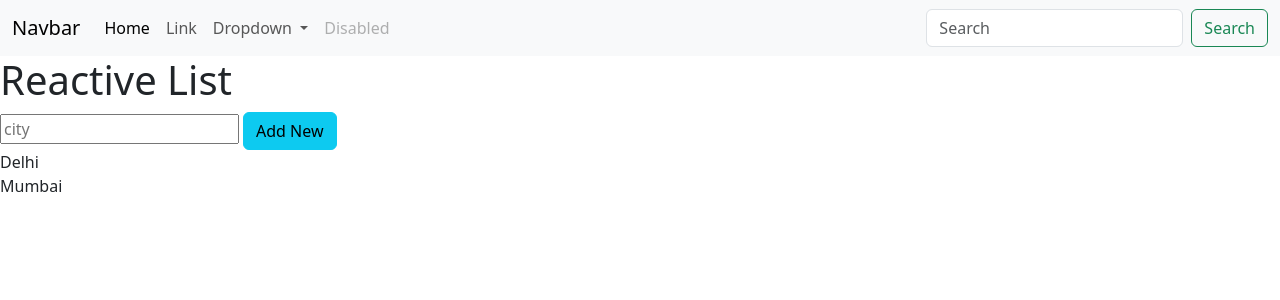
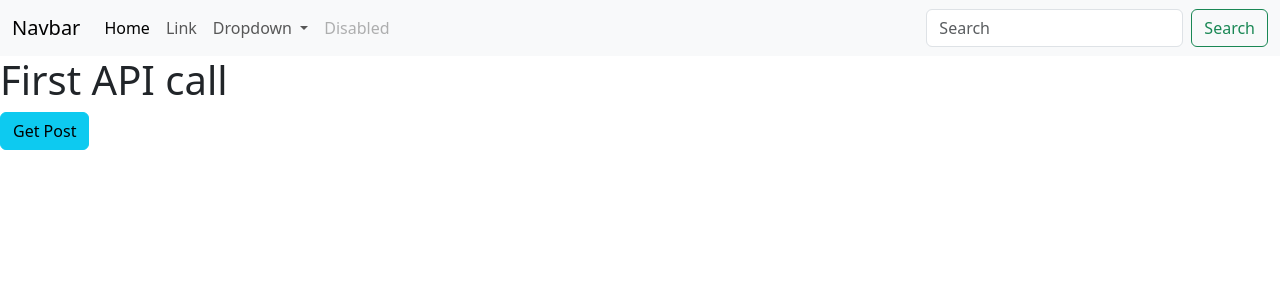
Before and after one commit to raniganj/myvueproject3, a Vue app: page / in a window 1280 px wide. Shown: the top 300 px of the page. Built offline with nearby package versions, Linux system fonts and the light colour scheme.

Commit message:
API call

```diff
--- a/src/App.vue
+++ b/src/App.vue
@@ -1,9 +1,9 @@
 <script setup>
 import MyNavbar from './components/MyNavbar.vue'
-import MyReactiveList from './components/MyReactiveList.vue'
+import MyFirstApi from './components/MyFirstApi.vue'
 </script>
 
 <template>
   <MyNavbar />
-  <MyReactiveList />
+  <MyFirstApi />
 </template>
--- /dev/null
+++ b/src/components/MyFirstApi.vue
@@ -0,0 +1,20 @@
+<script setup>
+import { ref } from 'vue'
+
+let post = ref()
+
+let getPost = async () => {
+  let response = await fetch('https://jsonplaceholder.typicode.com/posts/1')
+  post.value = await response.json()
+}
+</script>
+
+<template>
+  <h1>First API call</h1>
+
+  <button class="btn btn-info" @click="getPost">Get Post</button>
+
+  <div>{{ post }}</div>
+
+  <div>{{ post?.title }}</div>
+</template>
```
